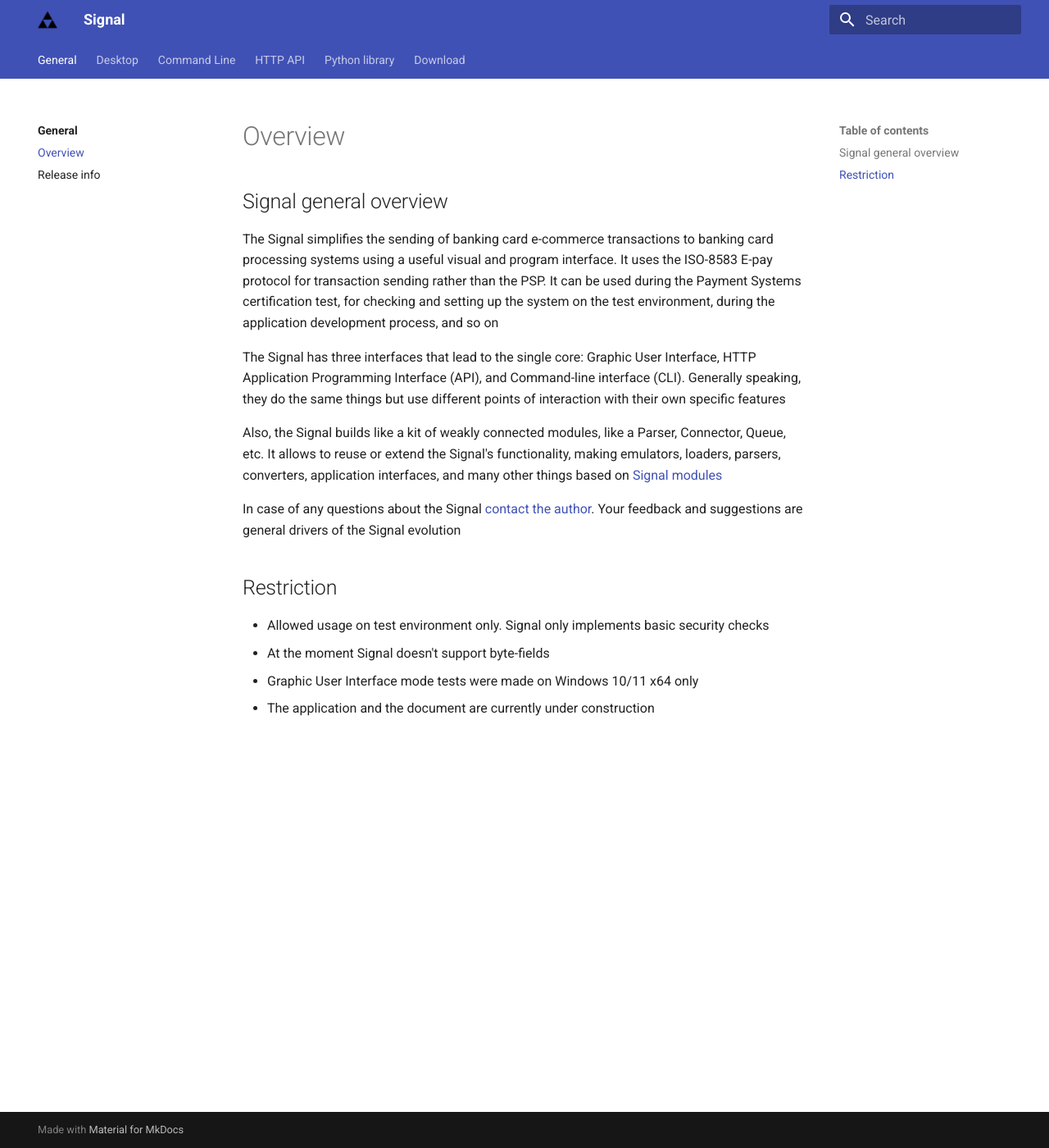
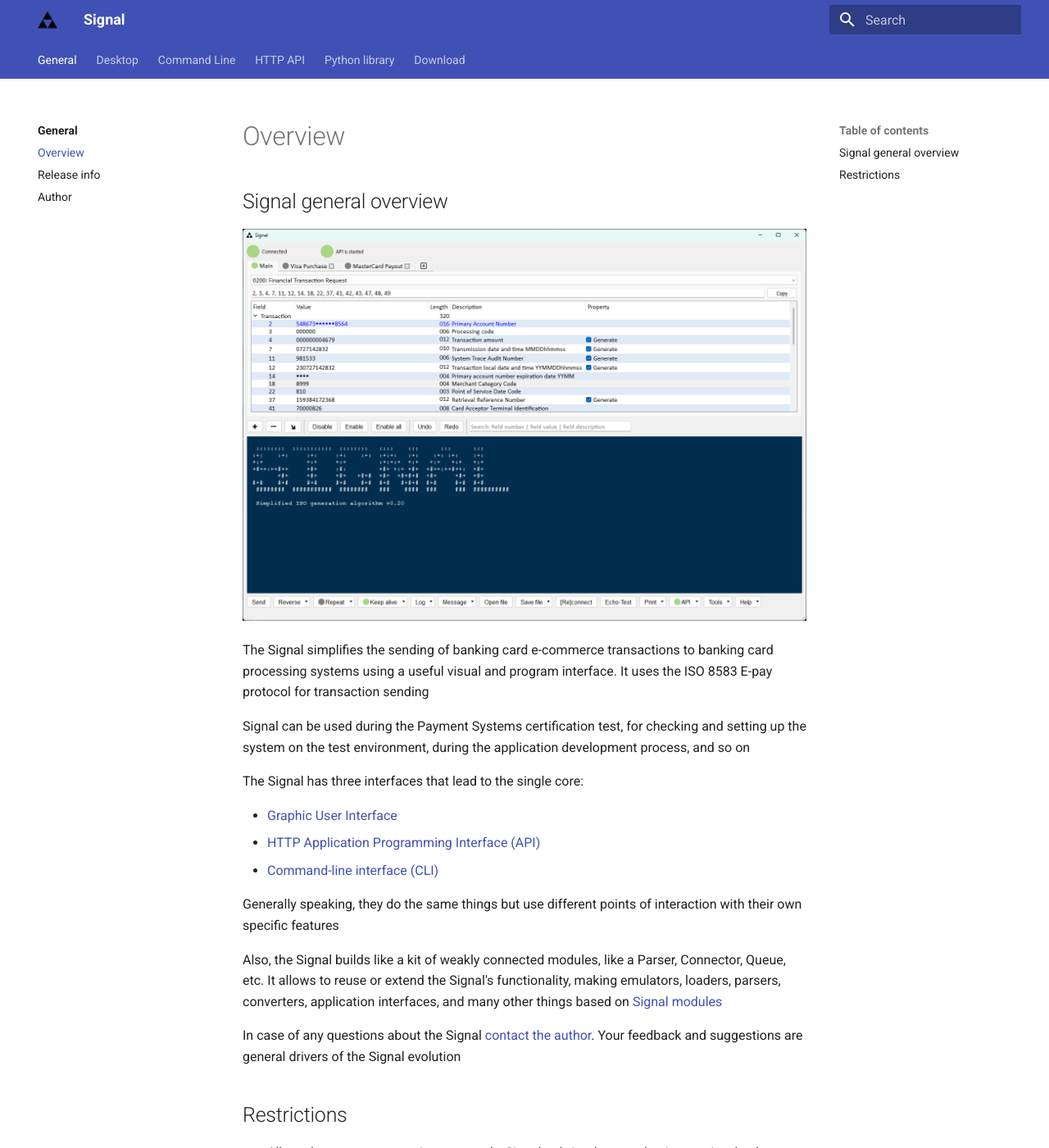
Before and after one commit to FedorIvanov37/signal.docs, an MkDocs documentation site: the page built from docs/general/overview.md, in a window 1280 px wide and 1400 px high. Shown: the whole window at 82% size. Built offline with MkDocs 1.6.1 and Material for MkDocs 9.7.7, drawn with Linux system fonts in a browser that asks for light colours.

Commit message:
Hello page refactoring

```diff
--- a/docs/general/overview.md
+++ b/docs/general/overview.md
@@ -1,22 +1,28 @@
 ## Signal general overview
+![image](../images/main_window.png)
 
 The Signal simplifies the sending of banking card e-commerce transactions to banking card processing systems using a
-useful visual and program interface. It uses the ISO-8583 E-pay protocol for transaction sending rather than the PSP.
-It can be used during the Payment Systems certification test, for checking and setting up the system on the test
+useful visual and program interface. It uses the ISO 8583 E-pay protocol for transaction sending
+
+Signal can be used during the Payment Systems certification test, for checking and setting up the system on the test
 environment, during the application development process, and so on
 
-The Signal has three interfaces that lead to the single core: Graphic User Interface, HTTP Application Programming
-Interface (API), and Command-line interface (CLI). Generally speaking, they do the same things but use different points
-of interaction with their own specific features
+The Signal has three interfaces that lead to the single core:
+
+* [Graphic User Interface](/gui)
+* [HTTP Application Programming Interface (API)](/api)
+* [Command-line interface (CLI)](/cli)
+
+Generally speaking, they do the same things but use different points of interaction with their own specific features
 
 Also, the Signal builds like a kit of weakly connected modules, like a Parser, Connector, Queue, etc. It allows to
 reuse or extend the Signal's functionality, making emulators, loaders, parsers, converters, application interfaces,
-and many other things based on [Signal modules](#library-re-usage)
+and many other things based on [Signal modules](/lib)
 
-In case of any questions about the Signal [contact the author](#author). Your feedback and suggestions are general
+In case of any questions about the Signal [contact the author](/general/author). Your feedback and suggestions are general
 drivers of the Signal evolution
 
-## Restriction
+## Restrictions
 
 * Allowed usage on test environment only. Signal only implements basic security checks
 * At the moment Signal doesn't support byte-fields
--- a/mkdocs.yml
+++ b/mkdocs.yml
@@ -18,6 +18,7 @@
     - general/index.md
     - Overview: general/overview.md
     - Release info: general/release-info.md
+    - Author: general/author.md
   - Desktop:
     - gui/index.md
     - Features:
```
Also changed, not shown: docs/downloads.md (+2 -2 lines), docs/general/author.md (added, +36 -0 lines), docs/index.md (+4 -4 lines), docs/images/main_window.png (added), docs/images/support_qr_code.png (added).
